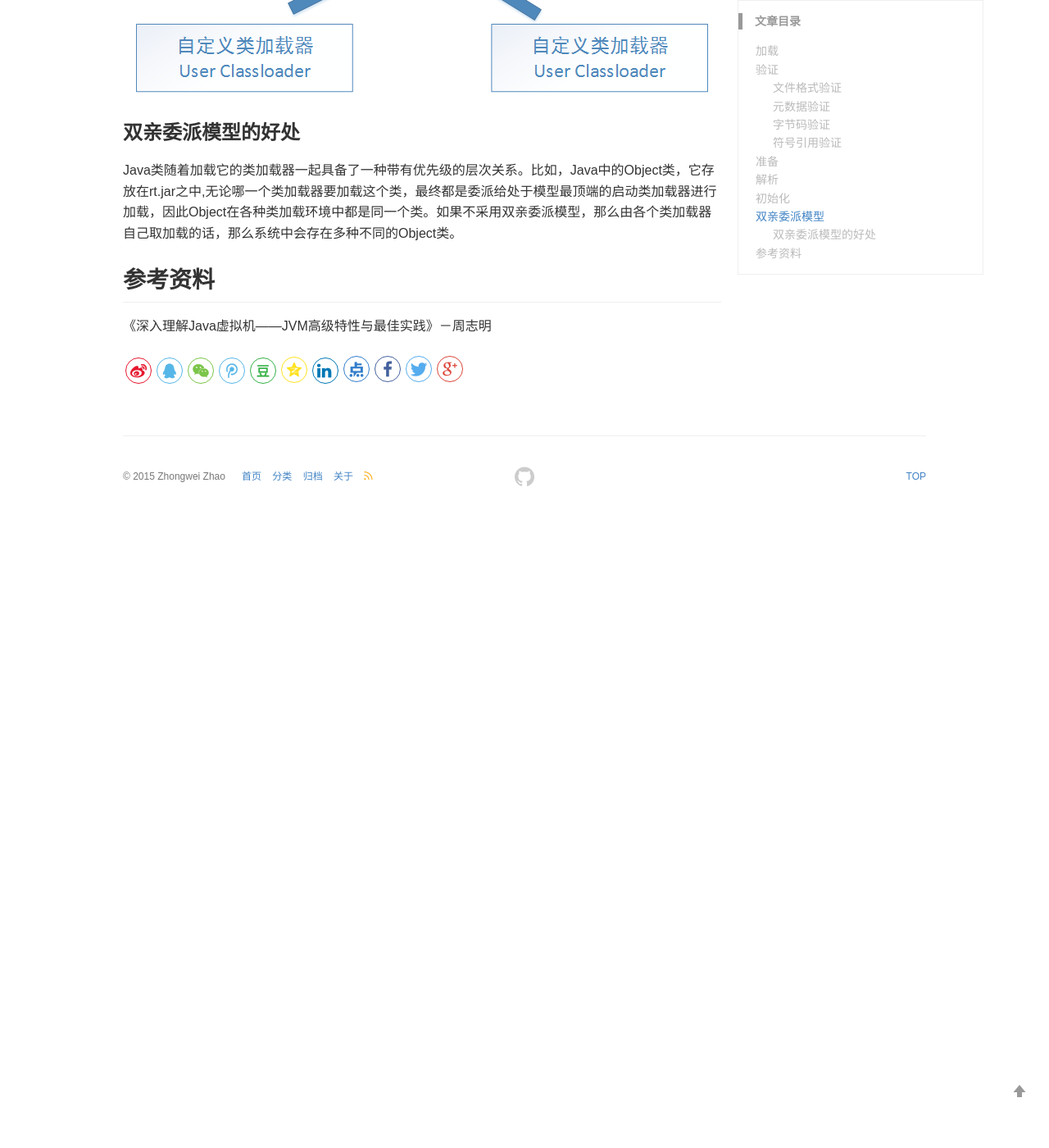
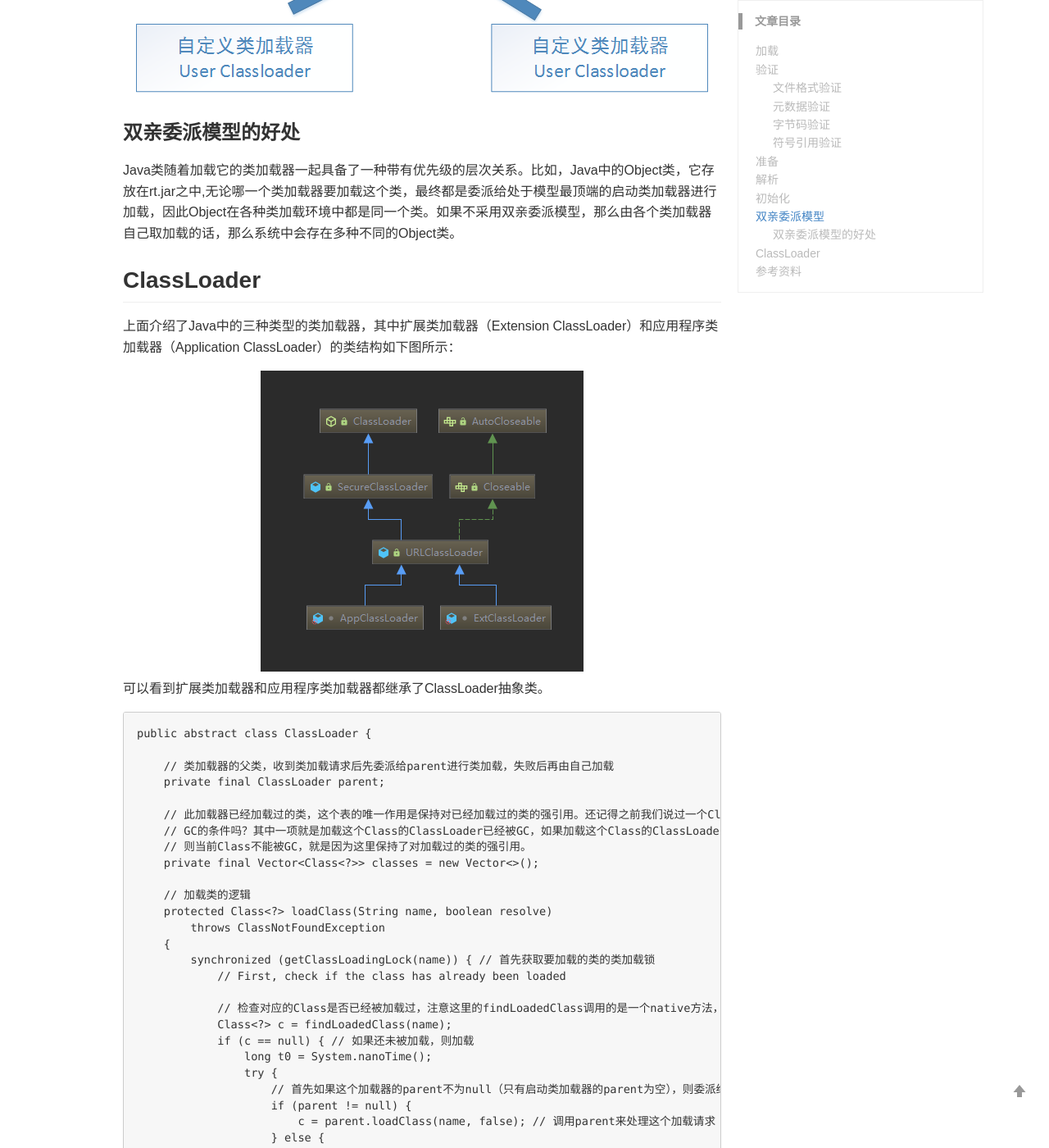
Before and after one commit to zhong0316/zhong0316.github.io, a Jekyll site: the page built from _posts/2018-2-1-Java类加载机制.md, in a window 1280 px wide and 1400 px high, scrolled down 3328 px. Shown: the whole window at 82% size. Built offline with Jekyll 4.4.1, drawn with Linux system fonts in a browser that asks for light colours; comment, search, counter and statistics services are not loaded; before the commit the page ends 3958 px from its top, so only the background shows below that; some of the changed text lies outside the part shown.

Commit message:
类加载机制

````diff
--- a/_posts/2018-2-1-Java类加载机制.md
+++ b/_posts/2018-2-1-Java类加载机制.md
@@ -85,5 +85,73 @@ jre/lib/ext或者由系统变量-Djava.ext.dir指定位置中的类库加载到
 ### 双亲委派模型的好处
 Java类随着加载它的类加载器一起具备了一种带有优先级的层次关系。比如，Java中的Object类，它存放在rt.jar之中,无论哪一个类加载器要加载这个类，最终都是委派给处于模型最顶端的启动类加载器进行加载，因此Object在各种类加载环境中都是同一个类。如果不采用双亲委派模型，那么由各个类加载器自己取加载的话，那么系统中会存在多种不同的Object类。
 
+## ClassLoader
+上面介绍了Java中的三种类型的类加载器，其中扩展类加载器（Extension ClassLoader）和应用程序类加载器（Application ClassLoader）的类结构如下图所示：
+<div align="center">
+    <img src="{{ site.url }}/images/posts/java/ClassLoader.png" alt="ClassLoader"/>
+</div>
+可以看到扩展类加载器和应用程序类加载器都继承了ClassLoader抽象类。
+```
+public abstract class ClassLoader {
+
+    // 类加载器的父类，收到类加载请求后先委派给parent进行类加载，失败后再由自己加载
+    private final ClassLoader parent;
+
+    // 此加载器已经加载过的类，这个表的唯一作用是保持对已经加载过的类的强引用。还记得之前我们说过一个Class被
+    // GC的条件吗？其中一项就是加载这个Class的ClassLoader已经被GC，如果加载这个Class的ClassLoader还未被GC
+    // 则当前Class不能被GC，就是因为这里保持了对加载过的类的强引用。
+    private final Vector<Class<?>> classes = new Vector<>();
+
+    // 加载类的逻辑
+    protected Class<?> loadClass(String name, boolean resolve)
+        throws ClassNotFoundException
+    {
+        synchronized (getClassLoadingLock(name)) { // 首先获取要加载的类的类加载锁
+            // First, check if the class has already been loaded
+
+            // 检查对应的Class是否已经被加载过，注意这里的findLoadedClass调用的是一个native方法，而不是上面所说的classes
+            Class<?> c = findLoadedClass(name);
+            if (c == null) { // 如果还未被加载，则加载
+                long t0 = System.nanoTime();
+                try {
+                    // 首先如果这个加载器的parent不为null（只有启动类加载器的parent为空），则委派给这个类加载器的父类加载器来进行加载
+                    if (parent != null) {
+                        c = parent.loadClass(name, false); // 调用parent来处理这个加载请求
+                    } else {
+                        c = findBootstrapClassOrNull(name); // 如果parent为空，则证明当前类加载器是启动类加载器
+                    }
+                } catch (ClassNotFoundException e) {
+                    // ClassNotFoundException thrown if class not found
+                    // from the non-null parent class loader
+                }
+
+                if (c == null) {
+                    // 如果父类加载器没有加载到Class，则由当前类加载器自己去加载
+                    long t1 = System.nanoTime();
+                    c = findClass(name);
+
+                    // this is the defining class loader; record the stats
+                    sun.misc.PerfCounter.getParentDelegationTime().addTime(t1 - t0);
+                    sun.misc.PerfCounter.getFindClassTime().addElapsedTimeFrom(t1);
+                    sun.misc.PerfCounter.getFindClasses().increment();
+                }
+            }
+            if (resolve) { // 是否解析这个类
+                resolveClass(c); // 解析这个类
+            }
+            return c;
+        }
+    }
+}
+
+```
+ClassLoader中的classes用于保持对它已经加载过的类的引用，这就保证了一个Class被GC的必要提交就是加载这个Class的ClassLoader已经被GC了，否则这个Class就还有强引用，不能被GC。
+
+在loadClass方法中首先检查当前的Class是否已经加载过，如果没有加载则进行加载，否则直接返回这个Class。
+首先检查类加载器的parent是否为空，如果不为空交由parent来加载这个类，如果parent为空则证明当前类加载器为启动类加载器。
+如果父类加载器加载失败，则由当前类加载器自己去加载，也就是findClass方法，这个方法在ClassLoader中没有具体的实现，默认是抛`ClassNotFoundException`异常，需要子类去实现自己的加载逻辑。
+最终判断加载完成的Class是否需要进行解析，如果需要解析则进行解析，然后返回这个Class。
+
+
 ## 参考资料
 《深入理解Java虚拟机——JVM高级特性与最佳实践》－周志明
````
Also changed, not shown: images/posts/java/ClassLoader.png (added).
